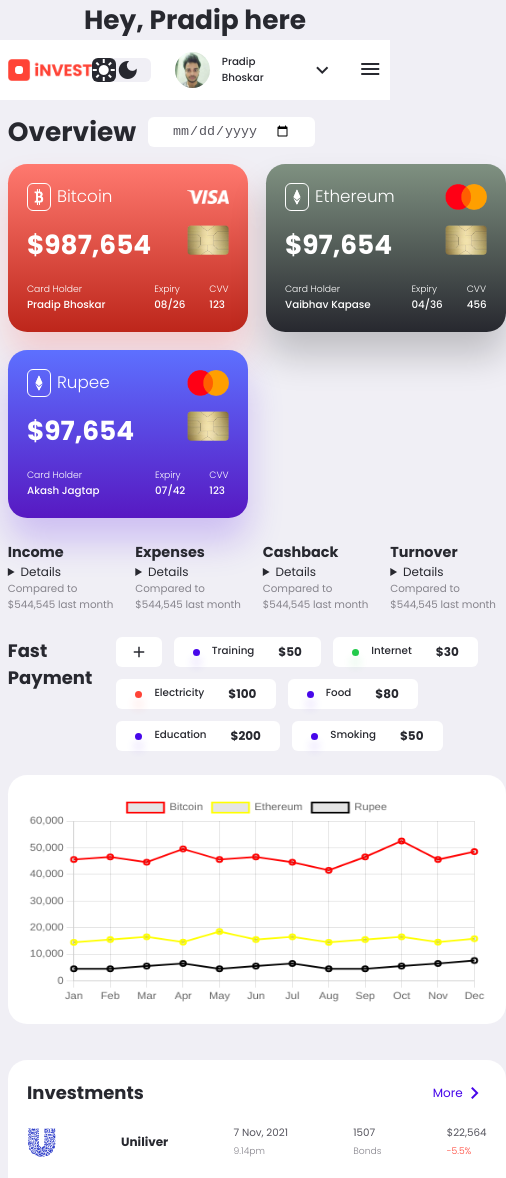
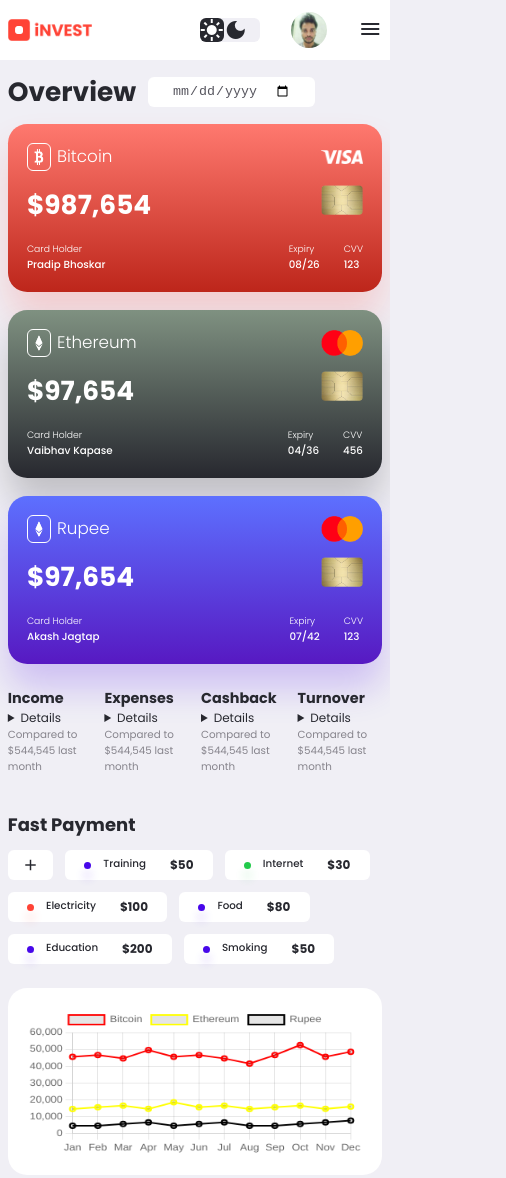
Before and after one commit to pradip-bhoskar/Projects, a plain HTML site: page Admin Dashboard/index.html in a window 390 px wide. Shown: the top 1178 px of the page, 506 px wide, since content can reach past the window. Drawn offline with nearby package versions, Linux system fonts and the light colour scheme.

Commit message:
Admin Dashboard - made tablet and mobile responsive, dark theme added

```diff
--- a/Admin Dashboard/css/style.css
+++ b/Admin Dashboard/css/style.css
@@ -176,6 +176,15 @@ small {
 
 .bg-dark-light {
     background: var(--color-dark-light);
+}
+
+
+
+.dark-theme {
+    --color-white: #131316;
+    --color-light: #23232a;
+    --color-dark: #ddd;
+    --color-gray-dark: #adacb5;
 }
 
 
@@ -699,16 +708,23 @@ main .recent-transactions .card-details .card {
     main aside {
         position: fixed;
         top: 0;
-        left: 0;
+        left: -100%;
         z-index: 3;
         background: var(--color-white);
         width: 20rem;
         height: 100vh;
         box-shadow: 2rem 0 2rem var(--color-primary-light);
         display: none;
+        animation: showSidebar 300ms ease-in-out forwards;
     }
 
-    main aside button#close-btn{
+    @keyframes showSidebar {
+        to {
+            left: 0;
+        }
+    }
+
+    main aside button#close-btn {
         display: inline-block;
         width: 3rem;
         height: 3rem;
@@ -720,19 +736,19 @@ main .recent-transactions .card-details .card {
         color: var(--color-dark);
     }
 
-    button:hover{
+    button:hover {
         cursor: pointer;
     }
 
-    main aside .sidebar{
+    main aside .sidebar {
         margin-top: 4rem;
     }
 
-    main aside .updates{
-       display: none;
+    main aside .updates {
+        display: none;
     }
 
-    main section.middle .cards{
+    main section.middle .cards {
         grid-template-columns: 1fr 1fr;
     }
 
@@ -740,8 +756,8 @@ main .recent-transactions .card-details .card {
         margin: 3rem 0 1rem;
     }
 
-    main section.right .recent-transactions{
-             margin-top: 3rem;
+    main section.right .recent-transactions {
+        margin-top: 3rem;
     }
 }
 
@@ -749,3 +765,28 @@ main .recent-transactions .card-details .card {
 
 
 /* -------------------------------- Media Query for Mobiles --------------------------------- */
+
+
+@media screen and (max-width: 600px) {
+
+    nav .profile-area {
+        gap: 2.6rem;
+    }
+
+    nav .profile h5,
+    nav .profile span {
+        display: none;
+    }
+
+    main section.middle .cards {
+        grid-template-columns: 1fr;
+    }
+
+    main section.middle .fast-payment {
+        flex-direction: column;
+        align-self: flex-start;
+        margin-top: 3rem;
+        gap: 1rem;
+    }
+
+}
--- a/Admin Dashboard/index.html
+++ b/Admin Dashboard/index.html
@@ -23,7 +23,6 @@
 
 <body>
 
-    <h1 style="text-align: center;">Hey, Pradip here</h1>
     <!-- Navbar start -->
 
     <nav>
@@ -55,10 +54,7 @@
     <!-- navbar end -->
 
 
-
-
     <main>
-
 
         <aside>
             <button id="close-btn">
--- a/Admin Dashboard/javascript/main.js
+++ b/Admin Dashboard/javascript/main.js
@@ -37,3 +37,29 @@ new Chart(chart, {
         responsive: true
     }
 })
+
+
+//show and hide sidebar
+
+const menuBtn = document.querySelector('#menu-btn');
+const closeBtn = document.querySelector('#close-btn');
+const sidebar = document.querySelector('aside');
+
+menuBtn.addEventListener('click', ()=>{
+    sidebar.style.display= 'block';
+})
+
+closeBtn.addEventListener('click', ()=>{
+    sidebar.style.display= 'none';
+})
+
+
+//change theme
+
+const themeBtn= document.querySelector('.theme-btn');
+
+themeBtn.addEventListener('click', ()=>{
+    document.body.classList.toggle('dark-theme');
+    themeBtn.querySelector('span:first-child').classList.toggle('active');
+    themeBtn.querySelector('span:last-child').classList.toggle('active');
+})
```
